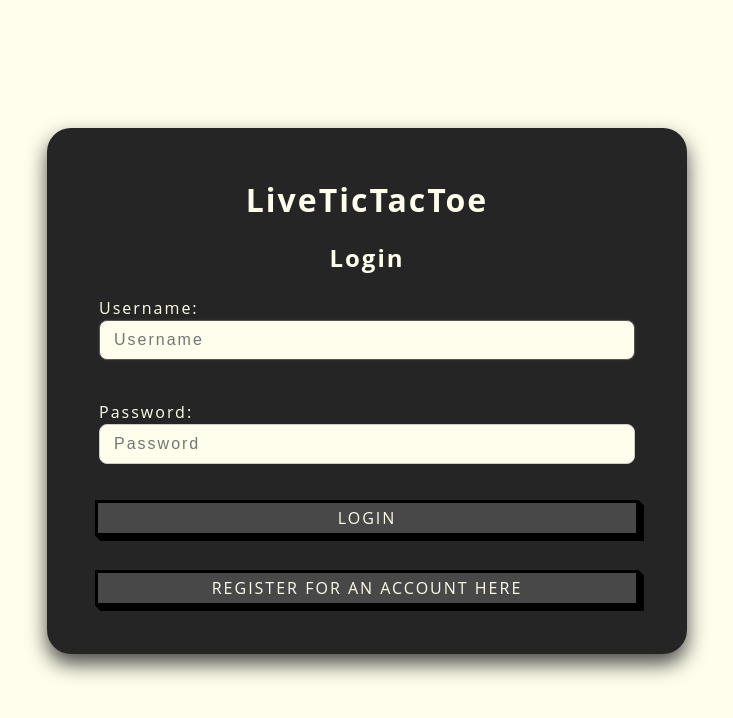
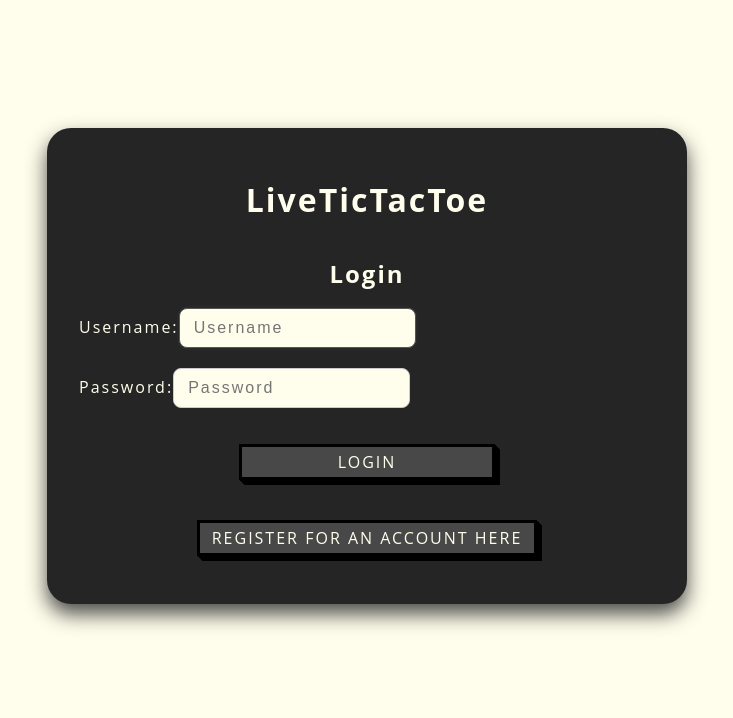
Before and after one commit to rmartinezusa/tic-tac-toe-frontend, a React (Vite) app: page / in a window 1280 px wide. Shown: the top 718 px of the page, without its empty margins (273-1006 px from the left). Built offline with nearby package versions, Linux system fonts and the light colour scheme.

Commit message:
edits to Auth.jsx and Auth.css.

```diff
--- a/src/components/Auth.jsx
+++ b/src/components/Auth.jsx
@@ -111,10 +111,11 @@ function Auth() {
             <button className="auth-button register-button" type="button" onClick={() => setIsLogin(!isLogin)}>
                 {altCopy}
             </button>
-
-            {localError && <p role="alert">{localError}</p>}
-            {isLogin && loginError && <p role="alert">{loginError.data}</p>}
-            {!isLogin && registerError && <p role="alert">{registerError.data}</p>}
+            {(loginError || registerError || localError) && (
+                <p role="alert">
+                    {localError || loginError?.data || registerError?.data}
+                </p>
+            )}
         </div>
     );
 }
--- a/src/styles/Auth.css
+++ b/src/styles/Auth.css
@@ -3,68 +3,88 @@
   letter-spacing: 2px;
   display: flex;
   flex-direction: column;
-    background-color: var(--deep-charcoal);
-    color: var(--light-almond);
+  background-color: var(--deep-charcoal, #1e1e1e);
+  color: var(--light-almond, #f5f5dc);
   max-width: 45%;
   margin: 8rem auto;
   padding: 2rem;
   border-radius: 24px;
-    box-shadow: 0px 10px 20px 0px rgba(55, 55, 55, 0.9)
+  box-shadow: 0px 10px 20px rgba(55, 55, 55, 0.9);
 }
 
-.title-header {
+.title-header,
+.auth-header {
   text-align: center;
   margin: 1rem;
-}
-
-.auth-header {
-    text-align: center;
 }
 
 .flex-auth-container {
   display: flex;
   flex-direction: column;
-}
-
-.flex-auth-container > label {
-    display: flex;
-    flex-direction: column;
-    padding: 20px;
+  gap: 20px;
 }
 
 .auth-button {
   font-family: "Open Sans", sans-serif;
   font-size: 16px;
   letter-spacing: 2px;
-    text-decoration: none;
   text-transform: uppercase;
-    color: var(--light-almond);
-    background-color: var(--grey-button);
+  color: var(--light-almond, #f5f5dc);
+  background-color: var(--grey-button, #444);
   cursor: pointer;
-    border: 3px solid var(--black);
+  border: 3px solid var(--black, #000);
   min-width: 16rem;
-    min-width: 16rem;
-    margin: 1rem;
+  margin: 1rem auto;
   box-shadow:
-        1px 1px 0px 0px var(--black),
-        2px 2px 0px 0px var(--black),
-        3px 3px 0px 0px var(--black),
-        4px 4px 0px 0px var(--black),
-        5px 5px 0px 0px var(--black);
+    1px 1px 0 var(--black, #000),
+    2px 2px 0 var(--black, #000),
+    3px 3px 0 var(--black, #000),
+    4px 4px 0 var(--black, #000),
+    5px 5px 0 var(--black, #000);
   position: relative;
   user-select: none;
-    -webkit-user-select: none;
   touch-action: manipulation;
+  transition: box-shadow 0.2s ease, top 0.1s ease, left 0.1s ease;
 }
 
 .auth-button:hover {
-    background-color: var(--grey-hover-button);
+  background-color: var(--grey-hover-button, #666);
 }
 
 .auth-button:active {
-    box-shadow: 0px 0px 0px 0px;
+  box-shadow: none;
   top: 5px;
   left: 5px;
+}
+
+.register-button {
+  margin-top: 1.5rem;
+}
+
+input[type="text"],
+input[type="password"],
+textarea {
+  padding: 10px 14px;
+  border: 1.5px solid #ccc;
+  border-radius: 8px;
+  background-color: var(--light-almond, #f5f5dc);
+  color: var(--grey-hover-button, #333);
+  font-size: 16px;
+  letter-spacing: 2px;
+  transition: border-color 0.3s ease, background-color 0.3s ease;
+}
+
+input[type="text"]:hover,
+input[type="password"]:hover,
+textarea:hover {
+  background-color: var(--light-almond-2, #fefefe);
+}
+
+input:focus,
+textarea:focus {
+  outline: none;
+  border-color: var(--grey-hover-button, #666);
+  box-shadow: 0 0 0 2px rgba(55, 55, 55, 0.2);
 }
 
 @media (min-width: 768px) {
@@ -72,33 +92,3 @@
     padding: 0.25em 0.75em;
   }
 }
-
-.register-button {
-    margin-top: 2ch;
-}
-
-input[type="text"],
-input[type="password"],
-textarea {
-  padding: 10px 14px;
-  border: 1.5px solid #ccc;
-  letter-spacing: 2px;
-  border-radius: 8px;
-  background-color: var(--light-almond);
-  color: var(--grey-hover-button);
-  font-size: 16px;
-  transition: border-color 0.3s ease;
-}
-
-input[type="text"]:hover,
-input[type="password"]:hover,
-textarea:hover {
-  background-color: var(--light-almond-2);
-}
-
-input:focus,
-textarea:focus {
-  outline: none;
-  border-color: var(--grey-hover-button);
-  box-shadow: 0 0 0 2px rgba(55, 55, 55, 0.2);
-}
```
Lines whose indentation alone changed are shown as unchanged.
